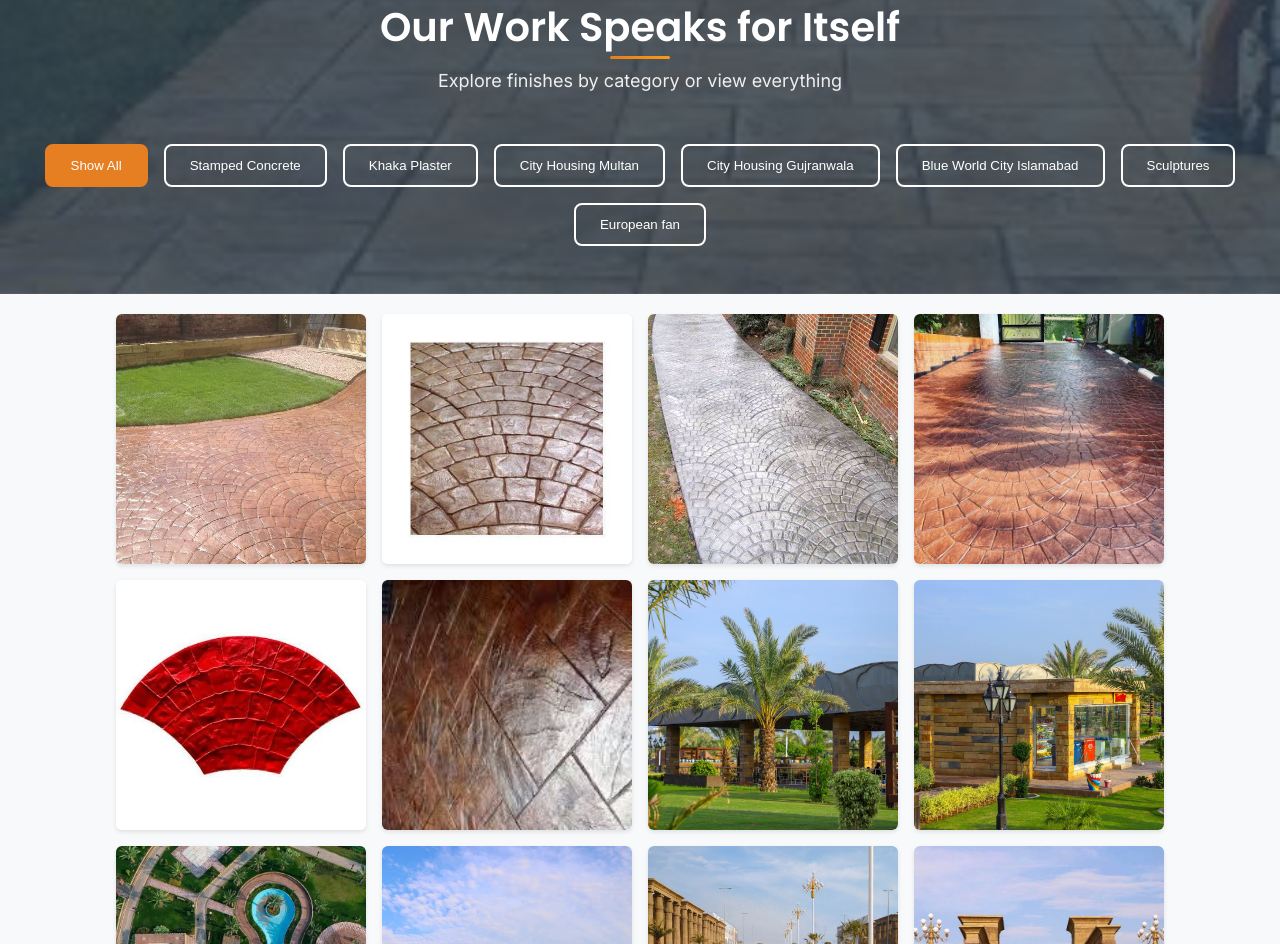
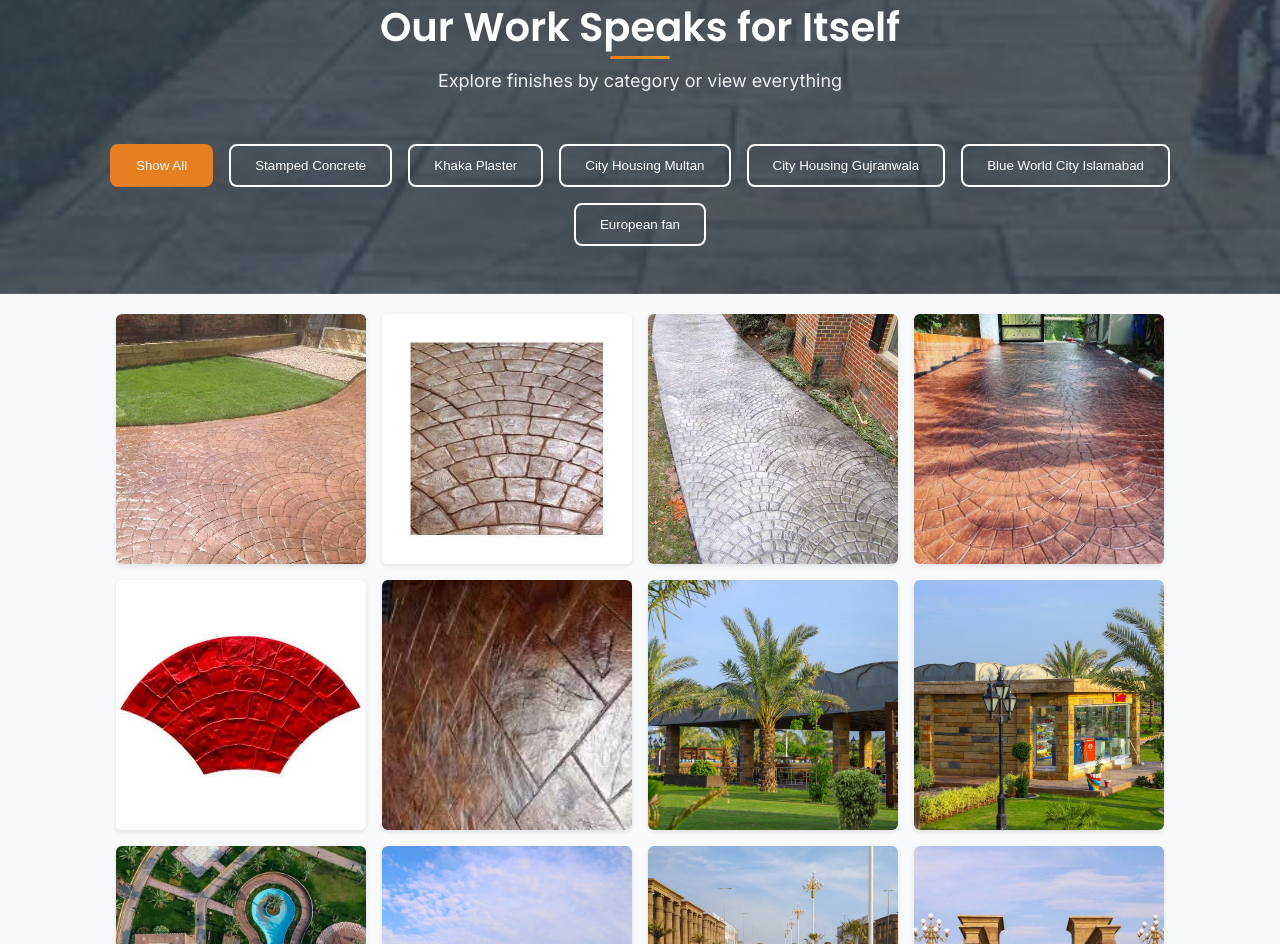
Before and after one commit to khadijah-Shabir/Muhammad_Shabir.github.io, a plain HTML site: page index.html in a window 1280 px wide. Shown: the part 845-1789 px from the top of the page. Drawn offline with nearby package versions, Linux system fonts and the light colour scheme; files whose address does not match are found by name.

Commit message:
Remove 'Sculptures' filter button from index.html
Removed the 'Sculptures' filter button from the list.

```diff
--- a/index.html
+++ b/index.html
@@ -144,7 +144,6 @@
                         <button class="filter__btn" data-filter="Multan">City Housing Multan</button>
                         <button class="filter__btn" data-filter="Gujranwala">City Housing Gujranwala</button>
                         <button class="filter__btn" data-filter="blueworld">Blue World City Islamabad</button>
-                        <button class="filter__btn" data-filter="Sculptures">Sculptures</button>
                         <button class="filter__btn" data-filter="European">European fan</button>
 
                     </div>
```
